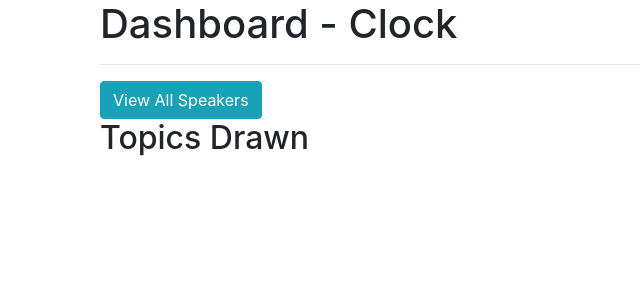
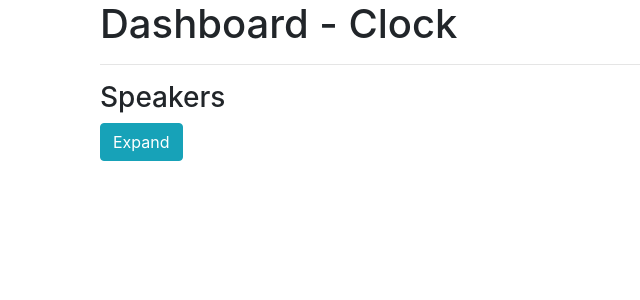
Before and after one commit to omajoshi/debate, a Django app: template extemp/templates/extemp/tournament_clock.html in a window 1280 px wide. Shown: the part 104-404 px from the top of the page, without its empty margins (0-640 px from the left). Run offline with Django 3.2, Linux system fonts and the light colour scheme; the template is opened without the code that fills it, so the values that code supplies are empty; the visitor is signed in with stand-in values (Sample User, id 1); some libraries are stand-ins or nearby versions.

Commit message:
auto collapse all

```diff
--- a/extemp/templates/extemp/tournament_clock.html
+++ b/extemp/templates/extemp/tournament_clock.html
@@ -2,11 +2,12 @@
 {% block content %}
 <h1>{{ tournament.name }} Dashboard - Clock</a></h1>
 <hr>
+<h3>Speakers</h3>
 <button class="btn btn-info" type="button" data-toggle="collapse" data-target="#allSpeakers" aria-expanded="false" aria-controls="allSpeakers">
-    View All Speakers
+    Expand
 </button>
-<div class="collapse show" id="allSpeakers">
-  <h2>Topics Drawn</h2>
+<div class="collapse" id="allSpeakers">
+  <h3>Topics Drawn</h3>
   {% for instance in tournament.get_current_topicinstances %}
   <p>{{ instance.section.round.event.code }} {{ instance.section.round.get_name_display }} Speaker {{ instance.index }} - {{ instance.name }} drew <b>{{ instance.modified | timesince }} ago</b></p>
   {% endfor %}
```
Also changed, not shown: extemp/templates/extemp/tournament_detail.html (+8 -8 lines).
